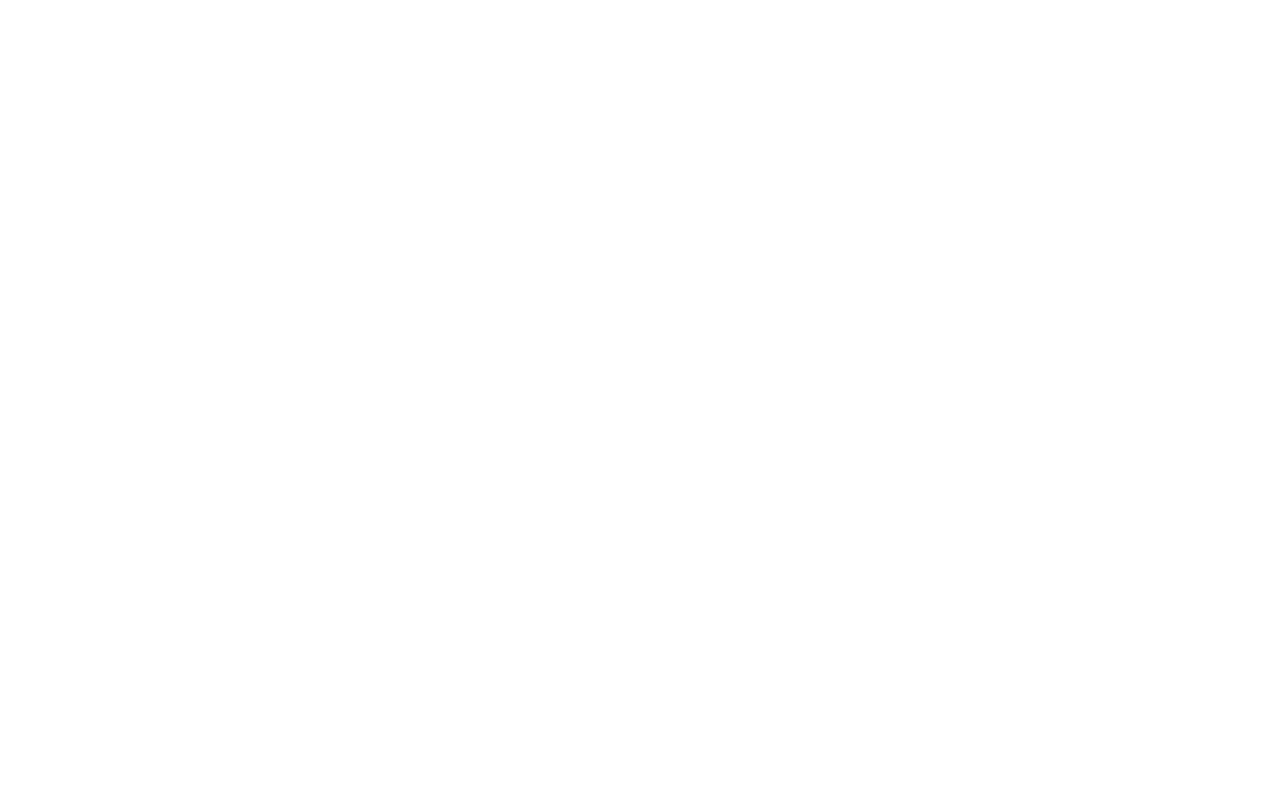
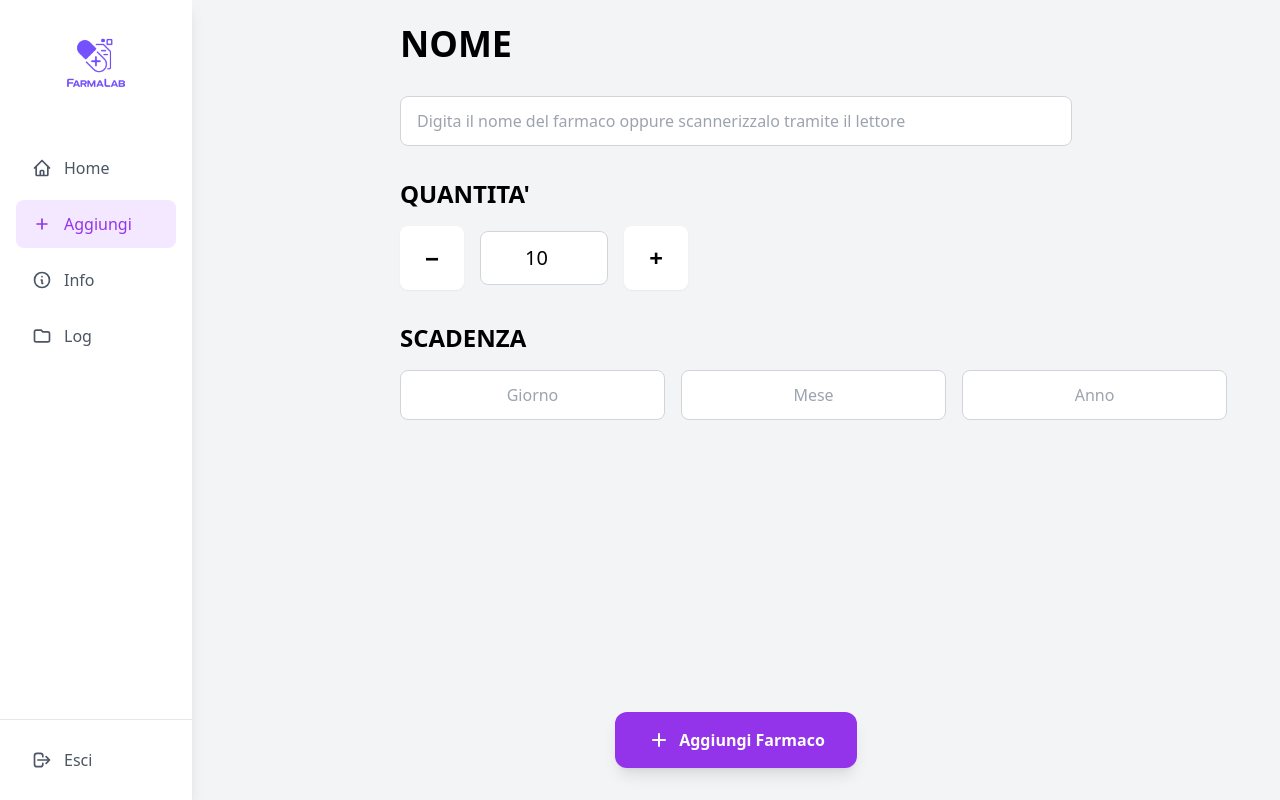
Before and after one commit to TommasoBrini/HCI-FarmaLab, a Vue app in the folder frontend/farmalab/: page /add-item in a window 1280 px wide. Before the commit this address had no page. Built offline with nearby package versions, Linux system fonts and the light colour scheme; the HTML template or start-up script is replaced by a standard one.

Commit message:
implement add item view

```diff
--- a/frontend/farmalab/src/router/index.ts
+++ b/frontend/farmalab/src/router/index.ts
@@ -23,6 +23,11 @@
       path: '/home',
       name: 'home',
       component: () => import('../views/HomeView.vue')
+    },
+    {
+      path: '/add-item',
+      name: 'add-item',
+      component: () => import('../views/AddItem.vue')
     }
   ]
 })
--- /dev/null
+++ b/frontend/farmalab/src/views/AddItem.vue
@@ -0,0 +1,176 @@
+<template>
+  <div class="flex h-screen bg-gray-100">
+    <aside class="w-48 bg-white shadow-lg flex flex-col">
+      <div class="p-6">
+        <div class="flex items-center justify-center gap-2">
+          <img :src="logo" alt="FarmaLab" class="w-20 h-20 rounded-lg object-cover" />
+        </div>
+      </div>
+
+      <nav class="flex-1 p-4">
+        <ul class="space-y-2">
+          <li>
+            <router-link
+              to="/home"
+              class="w-full flex items-center gap-3 px-4 py-3 rounded-lg text-gray-600 hover:bg-gray-100"
+            >
+              <svg class="w-5 h-5" fill="none" stroke="currentColor" viewBox="0 0 24 24">
+                <path stroke-linecap="round" stroke-linejoin="round" stroke-width="2" d="M3 12l2-2m0 0l7-7 7 7M5 10v10a1 1 0 001 1h3m10-11l2 2m-2-2v10a1 1 0 01-1 1h-3m-6 0a1 1 0 001-1v-4a1 1 0 011-1h2a1 1 0 011 1v4a1 1 0 001 1m-6 0h6" />
+              </svg>
+              Home
+            </router-link>
+          </li>
+          <li>
+            <button class="w-full flex items-center gap-3 px-4 py-3 rounded-lg bg-purple-100 text-purple-600 font-medium">
+              <svg class="w-5 h-5" fill="none" stroke="currentColor" viewBox="0 0 24 24">
+                <path stroke-linecap="round" stroke-linejoin="round" stroke-width="2" d="M12 6v6m0 0v6m0-6h6m-6 0H6" />
+              </svg>
+              Aggiungi
+            </button>
+          </li>
+          <li>
+            <button class="w-full flex items-center gap-3 px-4 py-3 rounded-lg text-gray-600 hover:bg-gray-100">
+              <svg class="w-5 h-5" fill="none" stroke="currentColor" viewBox="0 0 24 24">
+                <path stroke-linecap="round" stroke-linejoin="round" stroke-width="2" d="M13 16h-1v-4h-1m1-4h.01M21 12a9 9 0 11-18 0 9 9 0 0118 0z" />
+              </svg>
+              Info
+            </button>
+          </li>
+          <li>
+            <button class="w-full flex items-center gap-3 px-4 py-3 rounded-lg text-gray-600 hover:bg-gray-100">
+              <svg class="w-5 h-5" fill="none" stroke="currentColor" viewBox="0 0 24 24">
+                <path stroke-linecap="round" stroke-linejoin="round" stroke-width="2" d="M3 7v10a2 2 0 002 2h14a2 2 0 002-2V9a2 2 0 00-2-2h-6l-2-2H5a2 2 0 00-2 2z" />
+              </svg>
+              Log
+            </button>
+          </li>
+        </ul>
+      </nav>
+
+      <div class="p-4 border-t">
+        <button @click="logout" class="w-full flex items-center gap-3 px-4 py-3 rounded-lg text-gray-600 hover:bg-gray-100">
+          <svg class="w-5 h-5" fill="none" stroke="currentColor" viewBox="0 0 24 24">
+            <path stroke-linecap="round" stroke-linejoin="round" stroke-width="2" d="M17 16l4-4m0 0l-4-4m4 4H7m6 4v1a3 3 0 01-3 3H6a3 3 0 01-3-3V7a3 3 0 013-3h4a3 3 0 013 3v1" />
+          </svg>
+          Esci
+        </button>
+      </div>
+    </aside>
+
+    <main class="flex-1 overflow-auto p-6 flex justify-center">
+      <div class="max-w-2xl">
+        <h1 class="text-4xl font-bold mb-8">NOME</h1>
+
+        <input
+          v-model="medicineName"
+          type="text"
+          placeholder="Digita il nome del farmaco oppure scannerizzalo tramite il lettore"
+          class="w-full px-4 py-3 bg-white border border-gray-300 rounded-lg focus:outline-none focus:ring-2 focus:ring-purple-500 mb-8"
+        />
+
+        <div class="mb-8">
+          <h2 class="text-2xl font-bold mb-4">QUANTITA'</h2>
+          <div class="flex items-center gap-4">
+            <button
+              @click="decreaseQuantity"
+              class="w-16 h-16 bg-white rounded-lg shadow-sm hover:shadow-md transition flex items-center justify-center text-2xl font-bold"
+            >
+              −
+            </button>
+            <input
+              v-model.number="quantity"
+              type="number"
+              class="w-32 text-center px-4 py-3 bg-white border border-gray-300 rounded-lg focus:outline-none focus:ring-2 focus:ring-purple-500 text-xl"
+            />
+            <button
+              @click="increaseQuantity"
+              class="w-16 h-16 bg-white rounded-lg shadow-sm hover:shadow-md transition flex items-center justify-center text-2xl font-bold"
+            >
+              +
+            </button>
+          </div>
+        </div>
+
+        <div class="mb-8">
+          <h2 class="text-2xl font-bold mb-4">SCADENZA</h2>
+          <div class="flex gap-4">
+            <input
+              v-model="expiryDay"
+              type="text"
+              placeholder="Giorno"
+              maxlength="2"
+              class="flex-1 px-4 py-3 bg-white border border-gray-300 rounded-lg focus:outline-none focus:ring-2 focus:ring-purple-500 text-center"
+            />
+            <input
+              v-model="expiryMonth"
+              type="text"
+              placeholder="Mese"
+              maxlength="2"
+              class="flex-1 px-4 py-3 bg-white border border-gray-300 rounded-lg focus:outline-none focus:ring-2 focus:ring-purple-500 text-center"
+            />
+            <input
+              v-model="expiryYear"
+              type="text"
+              placeholder="Anno"
+              maxlength="4"
+              class="flex-1 px-4 py-3 bg-white border border-gray-300 rounded-lg focus:outline-none focus:ring-2 focus:ring-purple-500 text-center"
+            />
+          </div>
+        </div>
+
+        <div class="fixed bottom-8 left-48 right-0 flex justify-center px-6">
+            <button
+                @click="addMedicine"
+                class="bg-purple-600 hover:bg-purple-700 text-white font-semibold py-4 px-8 rounded-xl transition duration-200 transform hover:scale-[1.02] shadow-lg flex items-center justify-center gap-2"
+            >
+                <svg class="w-6 h-6" fill="none" stroke="currentColor" viewBox="0 0 24 24">
+                <path stroke-linecap="round" stroke-linejoin="round" stroke-width="2" d="M12 6v6m0 0v6m0-6h6m-6 0H6" />
+                </svg>
+                Aggiungi Farmaco
+            </button>
+        </div>
+      </div>
+    </main>
+  </div>
+</template>
+
+<script setup lang="ts">
+import { ref } from 'vue'
+import { useRouter } from 'vue-router'
+import logo from '@/assets/images/logo.png'
+
+const router = useRouter()
+
+const medicineName = ref('')
+const quantity = ref(10)
+const expiryDay = ref('')
+const expiryMonth = ref('')
+const expiryYear = ref('')
+
+const increaseQuantity = () => {
+  quantity.value++
+}
+
+const decreaseQuantity = () => {
+  if (quantity.value > 0) {
+    quantity.value--
+  }
+}
+
+const addMedicine = () => {
+  const medicine = {
+    name: medicineName.value,
+    quantity: quantity.value,
+    expiryDate: `${expiryDay.value}/${expiryMonth.value}/${expiryYear.value}`
+  }
+
+  console.log('Farmaco aggiunto:', medicine)
+  alert('Farmaco aggiunto con successo!')
+
+  router.push('/home')
+}
+
+const logout = () => {
+  router.push('/login')
+}
+</script>
--- a/frontend/farmalab/src/views/HomeView.vue
+++ b/frontend/farmalab/src/views/HomeView.vue
@@ -18,12 +18,15 @@
             </button>
           </li>
           <li>
-            <button class="w-full flex items-center gap-3 px-4 py-3 rounded-lg text-gray-600 hover:bg-gray-100">
-              <svg class="w-5 h-5" fill="none" stroke="currentColor" viewBox="0 0 24 24">
+            <router-link
+                to="/add-item"
+                class="w-full flex items-center gap-3 px-4 py-3 rounded-lg text-gray-600 hover:bg-gray-100"
+            >
+                <svg class="w-5 h-5" fill="none" stroke="currentColor" viewBox="0 0 24 24">
                 <path stroke-linecap="round" stroke-linejoin="round" stroke-width="2" d="M12 6v6m0 0v6m0-6h6m-6 0H6" />
-              </svg>
-              Aggiungi
-            </button>
+                </svg>
+                Aggiungi
+            </router-link>
           </li>
           <li>
             <button class="w-full flex items-center gap-3 px-4 py-3 rounded-lg text-gray-600 hover:bg-gray-100">
```
